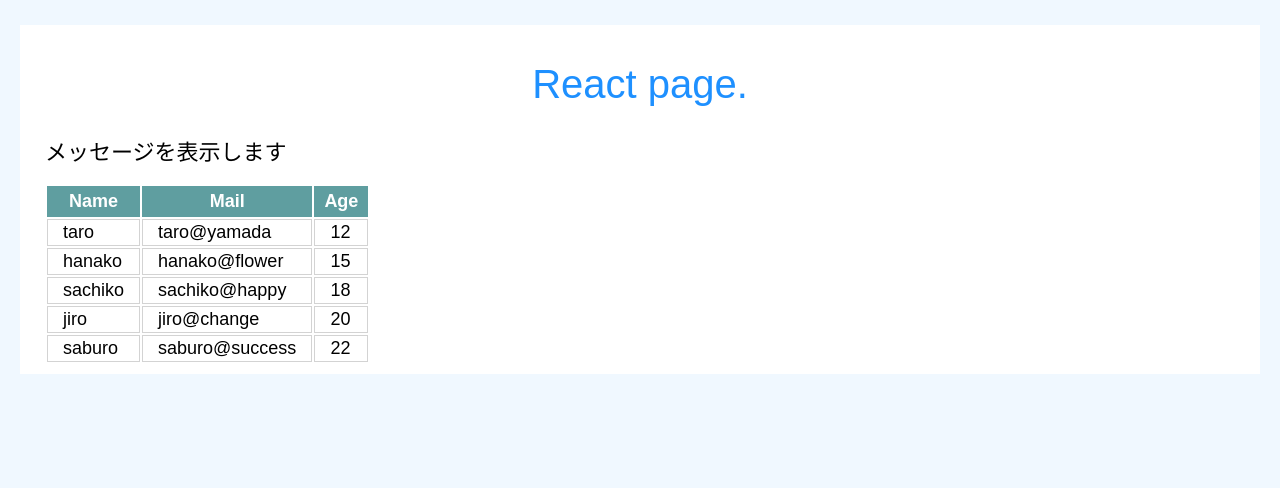
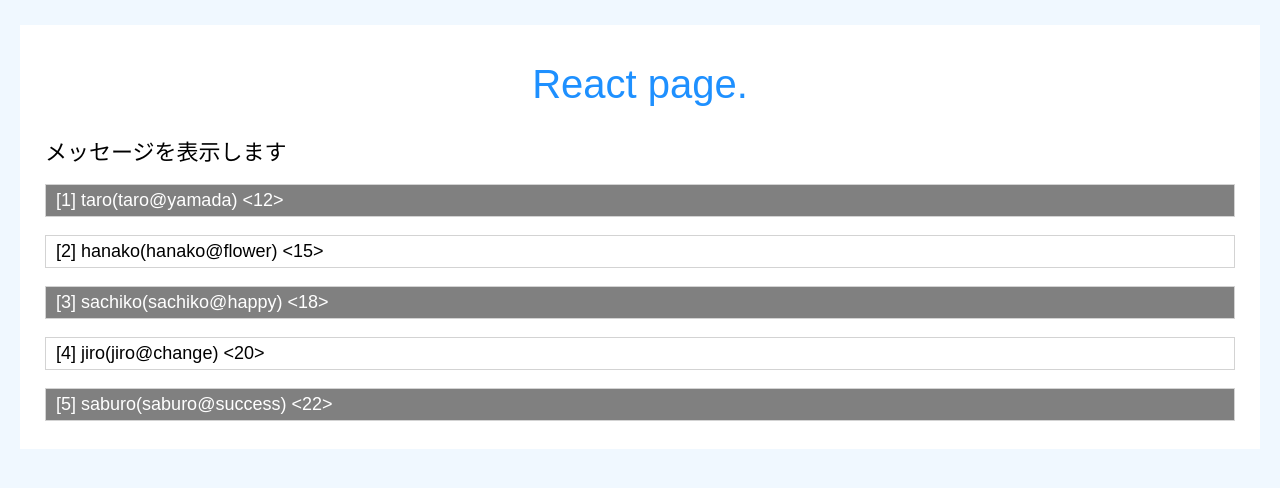
Before and after one commit to wista110/react_ts_app_chp3, a React (Create React App) app: page / in a window 1280 px wide. Shown: the top 488 px of the page. Built offline with nearby package versions, Linux system fonts and the light colour scheme.

Commit message:
関数定義

```diff
--- a/src/App.tsx
+++ b/src/App.tsx
@@ -131,30 +131,26 @@
   {name:'saburo', mail:'saburo@success',age:22},
 ];
 
+function getData(n:number) {
+  const flg = n % 2 === 0;
+  return (
+    <p className='msg'
+      style={flg ? {backgroundColor:'gray',color:'white'} : {}}>
+      [{n+1}] {data[n].name}({data[n].mail}) &lt;{data[n].age}&gt;
+    </p>
+  );
+}
 
 function App() {
   return (
     <div className='container'>
       <h1>{title}</h1>
       <h2>{massage}</h2>
-      <table className='data-table'>
-        <thead>
-          <tr>
-            <th>Name</th>
-            <th>Mail</th>
-            <th>Age</th>
-          </tr>
-        </thead>
-      <tbody>
-        {data.map((value) => (
-          <tr>
-            <td>{value.name}</td>
-            <td>{value.mail}</td>
-            <td>{value.age}</td>
-          </tr>
-        ))}
-      </tbody>
-      </table>
+      {getData(0)}
+      {getData(1)}
+      {getData(2)}
+      {getData(3)}
+      {getData(4)}
     </div>
   );
 }
```
